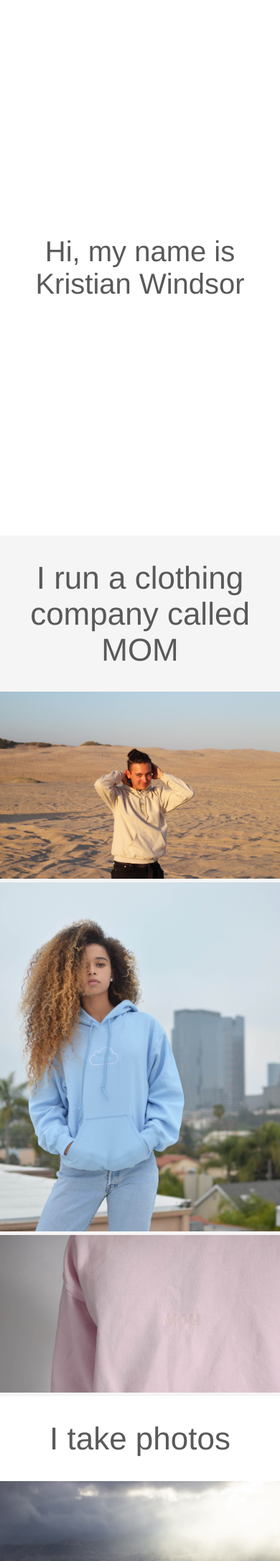
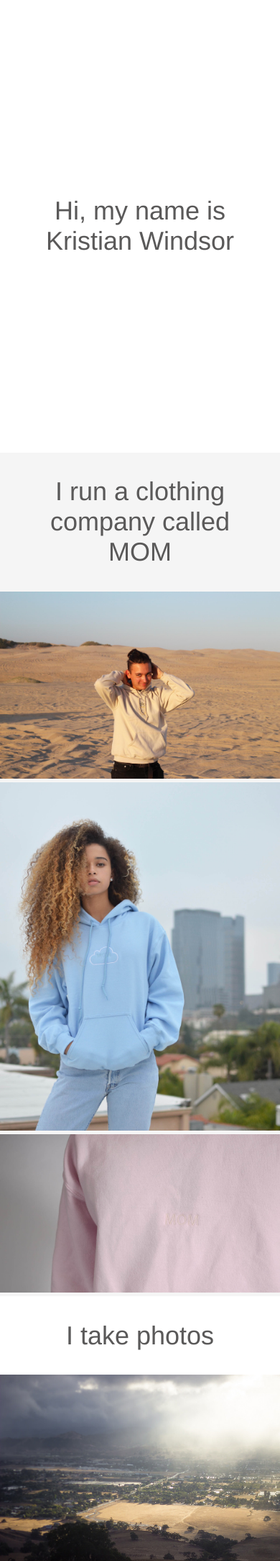
Before and after one commit to KristianWindsor/kristianwindsor.com, a PHP site: page / in a window 390 px wide. Shown: the top 2169 px of the page at 72% size. Run offline with PHP 8.4, Linux system fonts and the light colour scheme.

Commit message:
adjusted header and footer spacing

```diff
--- a/src/style.css
+++ b/src/style.css
@@ -60,7 +60,7 @@ a {
   border: 1px #5a5959 solid;
 }
 #bye {
-  padding: 16.5vh 9vw;
+  padding: 14vh 9vw;
   background-color: #333333;
   font-size: 16px;
 }
@@ -99,6 +99,16 @@ a {
     width: 100%;
     padding: 2vh 0;
   }
+  .section-title a {
+    font-size: 36px;
+  }
+  #hi {
+    font-size: 36px;
+    padding: 28vh 4vh;
+  }
+  #bye {
+    padding: 14vh 0;
+  }
 }
 @media (max-width: 415px) {
   .section {
```
